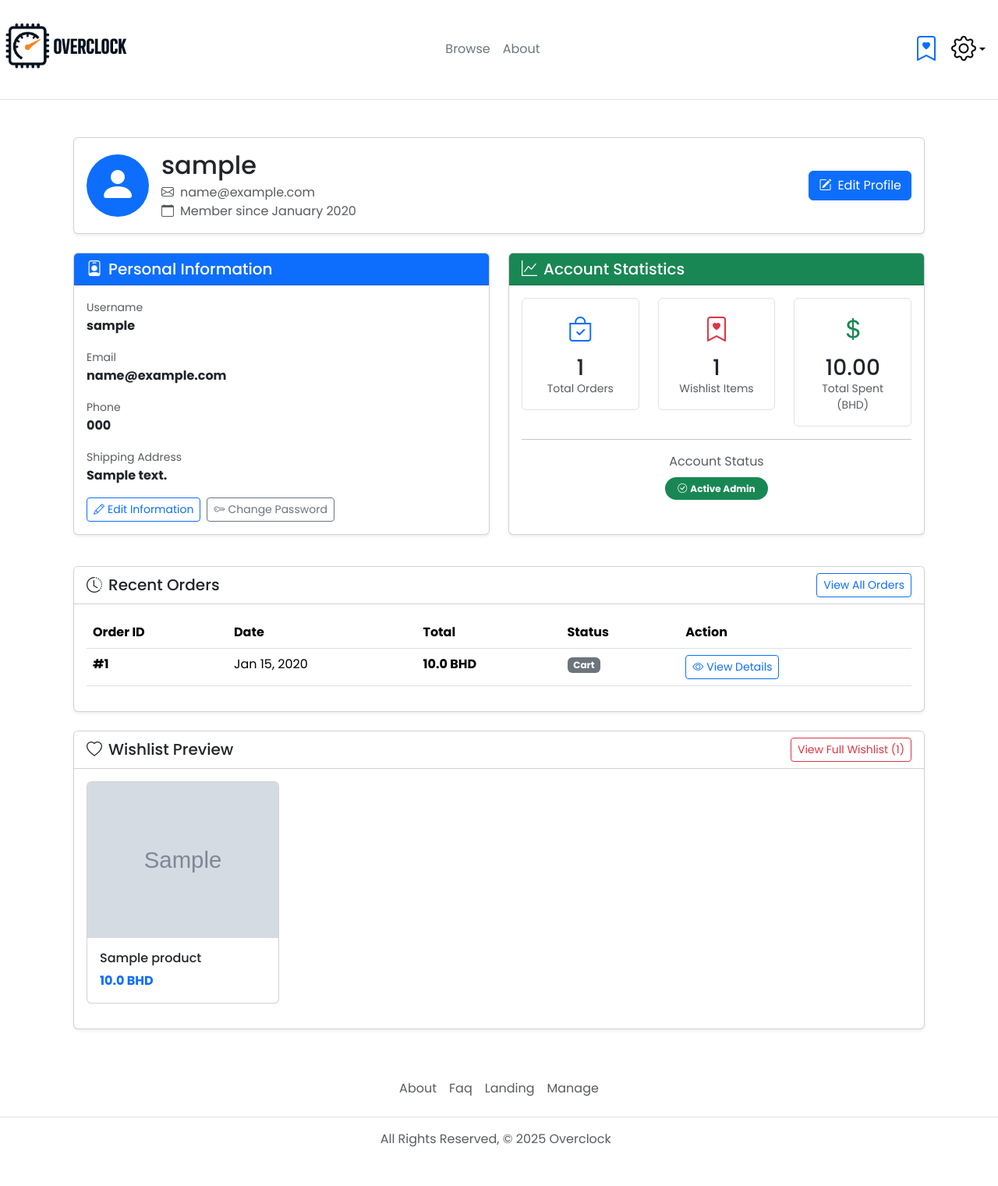
After one commit to izZERO/Overclock, a Django app: page /profile/ in a window 1280 px wide. The commit adds this page. Shown: the whole page at 78% size. Run offline with Django 5.2, Linux system fonts and the light colour scheme; a user stored in the database is signed in; tables that the repository leaves empty hold one stand-in row (values such as "Sample post"); grey boxes marked "Sample" are stand-in pictures.

Commit message:
added profile page

```diff
--- a/main/templates/base.html
+++ b/main/templates/base.html
@@ -58,12 +58,41 @@
         </li>
       </ul>
 
-      <div class="col-md-3 text-end">
+      <div class="col-md-3 text-end me-3">
         {% if user.is_authenticated %}
-        <a href="{%url 'wishlist_index'%}">
-          <i class="bi bi-bookmark-heart" style="font-size: 2rem"></i>
-        </a>
-
+        <div class="d-flex align-items-center justify-content-end gap-3">
+          <a href="{%url 'wishlist_index'%}">
+            <i class="bi bi-bookmark-heart" style="font-size: 2rem"></i>
+          </a>
+          <div class="dropdown">
+            <a
+              href="#"
+              class="d-flex align-items-center link-body-emphasis text-decoration-none dropdown-toggle"
+              data-bs-toggle="dropdown"
+            >
+              <i class="bi bi-gear" style="font-size: 2rem"></i>
+            </a>
+            <ul class="dropdown-menu dropdown-menu-end text-small shadow">
+              <li>
+                <a class="dropdown-item" href="{% url 'profile-view' %}"
+                  >Profile</a
+                >
+              </li>
+              <li><hr class="dropdown-divider" /></li>
+              <li>
+                <a href="/accounts/password_change" class="dropdown-item"
+                  >Change Password</a
+                >
+              </li>
+              <li>
+                <form action="{% url 'logout' %}" method="post">
+                  {% csrf_token %}
+                  <button class="dropdown-item" type="submit">Logout</button>
+                </form>
+              </li>
+            </ul>
+          </div>
+        </div>
         {% else %}
         <a
           href="{%url 'login'%}"
--- a/main/templates/manage_base.html
+++ b/main/templates/manage_base.html
@@ -198,7 +198,7 @@
               height="32"
               class="rounded-circle me-2"
             />
-            <strong>Admin</strong>
+            <strong>{{user.username}}</strong>
           </a>
           <ul class="dropdown-menu text-small shadow">
             <!-- <li><a class="dropdown-item" href="#">New project...</a></li>
--- /dev/null
+++ b/main/templates/user/profile.html
@@ -0,0 +1,219 @@
+{% extends "base.html" %}
+{% load static %}
+
+{% block content %}
+<div class="container py-4">
+  <!-- Profile Header -->
+  <div class="card shadow-sm mb-4">
+    <div class="card-body">
+      <div class="d-flex justify-content-between align-items-center">
+        <div class="d-flex align-items-center gap-3">
+          <div class="bg-primary rounded-circle d-flex align-items-center justify-content-center"
+               style="width: 80px; height: 80px;">
+            <i class="bi bi-person-fill text-white" style="font-size: 3rem;"></i>
+          </div>
+          <div>
+            <h2 class="mb-1">{{ user.username }}</h2>
+            <p class="text-muted mb-0">
+              <i class="bi bi-envelope me-2"></i>{{ user.email }}
+            </p>
+            <p class="text-muted mb-0">
+              <i class="bi bi-calendar me-2"></i>Member since {{ user.date_joined|date:"F Y" }}
+            </p>
+          </div>
+        </div>
+        <div>
+          <a href="{% url 'profile-edit' %}" class="btn btn-primary">
+            <i class="bi bi-pencil-square me-2"></i>Edit Profile
+          </a>
+        </div>
+      </div>
+    </div>
+  </div>
+
+  <!-- Info Cards Row -->
+  <div class="row mb-4">
+    <!-- Personal Information Card -->
+    <div class="col-md-6 mb-3">
+      <div class="card shadow-sm h-100">
+        <div class="card-header bg-primary text-white">
+          <h5 class="mb-0"><i class="bi bi-person-badge me-2"></i>Personal Information</h5>
+        </div>
+        <div class="card-body">
+          <div class="mb-3">
+            <label class="text-muted small">Username</label>
+            <p class="mb-2"><strong>{{ user.username }}</strong></p>
+          </div>
+          <div class="mb-3">
+            <label class="text-muted small">Email</label>
+            <p class="mb-2"><strong>{{ user.email }}</strong></p>
+          </div>
+          <div class="mb-3">
+            <label class="text-muted small">Phone</label>
+            <p class="mb-2"><strong>{{ user.profile.phone|default:"Not provided" }}</strong></p>
+          </div>
+          <div class="mb-3">
+            <label class="text-muted small">Shipping Address</label>
+            <p class="mb-2"><strong>{{ user.profile.address|default:"Not provided" }}</strong></p>
+          </div>
+          <div class="d-flex gap-2">
+            <a href="{% url 'profile-edit' %}" class="btn btn-sm btn-outline-primary">
+              <i class="bi bi-pencil me-1"></i>Edit Information
+            </a>
+            <a href="/accounts/password_change" class="btn btn-sm btn-outline-secondary">
+              <i class="bi bi-key me-1"></i>Change Password
+            </a>
+          </div>
+        </div>
+      </div>
+    </div>
+
+    <!-- Account Statistics Card -->
+    <div class="col-md-6 mb-3">
+      <div class="card shadow-sm h-100">
+        <div class="card-header bg-success text-white">
+          <h5 class="mb-0"><i class="bi bi-graph-up me-2"></i>Account Statistics</h5>
+        </div>
+        <div class="card-body">
+          <div class="row text-center">
+            <div class="col-4">
+              <div class="p-3 border rounded">
+                <i class="bi bi-bag-check text-primary" style="font-size: 2rem;"></i>
+                <h3 class="mt-2 mb-0">{{ total_orders }}</h3>
+                <p class="text-muted small mb-0">Total Orders</p>
+              </div>
+            </div>
+            <div class="col-4">
+              <div class="p-3 border rounded">
+                <i class="bi bi-bookmark-heart text-danger" style="font-size: 2rem;"></i>
+                <h3 class="mt-2 mb-0">{{ wishlist_count }}</h3>
+                <p class="text-muted small mb-0">Wishlist Items</p>
+              </div>
+            </div>
+            <div class="col-4">
+              <div class="p-3 border rounded">
+                <i class="bi bi-currency-dollar text-success" style="font-size: 2rem;"></i>
+                <h3 class="mt-2 mb-0">{{ total_spent|floatformat:2 }}</h3>
+                <p class="text-muted small mb-0">Total Spent (BHD)</p>
+              </div>
+            </div>
+          </div>
+
+          <hr class="my-3">
+
+          <div class="text-center">
+            <p class="text-muted mb-2">Account Status</p>
+            <span class="badge bg-success rounded-pill px-3 py-2">
+              <i class="bi bi-check-circle me-1"></i>Active {{user.profile.role|capfirst}}
+            </span>
+          </div>
+        </div>
+      </div>
+    </div>
+  </div>
+
+  <!-- Recent Orders -->
+  <div class="card shadow-sm mb-4">
+    <div class="card-header bg-white d-flex justify-content-between align-items-center">
+      <h5 class="mb-0"><i class="bi bi-clock-history me-2"></i>Recent Orders</h5>
+      {% if total_orders > 0 %}
+      <a href="#" class="btn btn-sm btn-outline-primary">View All Orders</a>
+      {% endif %}
+    </div>
+    <div class="card-body">
+      {% if recent_orders %}
+      <div class="table-responsive">
+        <table class="table table-hover">
+          <thead>
+            <tr>
+              <th>Order ID</th>
+              <th>Date</th>
+              <th>Total</th>
+              <th>Status</th>
+              <th>Action</th>
+            </tr>
+          </thead>
+          <tbody>
+            {% for order in recent_orders %}
+            <tr>
+              <td><strong>#{{ order.id }}</strong></td>
+              <td>{{ order.date_placed|date:"M d, Y" }}</td>
+              <td><strong>{{ order.total_cost }} BHD</strong></td>
+              <td>
+                {% if order.status == 'c' %}
+                <span class="badge bg-secondary">Cart</span>
+                {% elif order.status == 'p' %}
+                <span class="badge bg-info">Placed</span>
+                {% elif order.status == 't' %}
+                <span class="badge bg-warning">In Transit</span>
+                {% elif order.status == 'd' %}
+                <span class="badge bg-success">Delivered</span>
+                {% endif %}
+              </td>
+              <td>
+                <a href="#" class="btn btn-sm btn-outline-primary">
+                  <i class="bi bi-eye me-1"></i>View Details
+                </a>
+              </td>
+            </tr>
+            {% endfor %}
+          </tbody>
+        </table>
+      </div>
+      {% else %}
+      <div class="text-center py-5">
+        <i class="bi bi-cart-x text-muted" style="font-size: 4rem;"></i>
+        <p class="text-muted mt-3">No orders yet</p>
+        <a href="{% url 'browse' %}" class="btn btn-primary">
+          <i class="bi bi-shop me-2"></i>Start Shopping
+        </a>
+      </div>
+      {% endif %}
+    </div>
+  </div>
+
+  <!-- Wishlist Preview -->
+  <div class="card shadow-sm">
+    <div class="card-header bg-white d-flex justify-content-between align-items-center">
+      <h5 class="mb-0"><i class="bi bi-heart me-2"></i>Wishlist Preview</h5>
+      {% if wishlist_count > 0 %}
+      <a href="{% url 'wishlist_index' %}" class="btn btn-sm btn-outline-danger">
+        View Full Wishlist ({{ wishlist_count }})
+      </a>
+      {% endif %}
+    </div>
+    <div class="card-body">
+      {% if wishlist_items %}
+      <div class="row">
+        {% for product in wishlist_items %}
+        <div class="col-md-3 col-sm-6 mb-3">
+          <div class="card h-100">
+            <img
+              src="{% static product.image|cut:'main/static/' %}"
+              class="card-img-top"
+              alt="{{ product.name }}"
+              style="height: 200px; object-fit: cover;"
+            />
+            <div class="card-body">
+              <h6 class="card-title">{{ product.name }}</h6>
+              <p class="text-primary mb-0">
+                <strong>{{ product.price }} BHD</strong>
+              </p>
+            </div>
+          </div>
+        </div>
+        {% endfor %}
+      </div>
+      {% else %}
+      <div class="text-center py-5">
+        <i class="bi bi-heart text-muted" style="font-size: 4rem;"></i>
+        <p class="text-muted mt-3">Your wishlist is empty</p>
+        <a href="{% url 'browse' %}" class="btn btn-outline-danger">
+          <i class="bi bi-heart me-2"></i>Add Items to Wishlist
+        </a>
+      </div>
+      {% endif %}
+    </div>
+  </div>
+</div>
+{% endblock content %}
--- a/main/urls.py
+++ b/main/urls.py
@@ -46,6 +46,7 @@ urlpatterns = [
     path("", views.landing, name="landing"),
     path("about/", views.about, name="about"),
     # Profile
+    path("profile/", views.profile_view, name="profile-view"),
     path("profile/edit", views.profile, name="profile-edit"),
     # Order
     path("manage/orders/", views.OrderList.as_view(), name="orders_index"),
--- a/main/views.py
+++ b/main/views.py
@@ -87,6 +87,34 @@ def profile(request):
         "user/profile_edit.html",
         {"user_form": user_form, "profile_form": profile_form},
     )
+
+
+@login_required
+def profile_view(request):
+    recent_orders = Order.objects.filter(user_id=request.user).order_by("-date_placed")[
+        :5
+    ]
+
+    total_orders = Order.objects.filter(user_id=request.user).count()
+
+    # Generator expression, its like list comprehension but more memory effective in this usecase
+    total_spent = sum(
+        order.total_cost for order in Order.objects.filter(user_id=request.user)
+    )
+
+    wishlist, created = Wishlist.objects.get_or_create(user=request.user)
+    wishlist_items = wishlist.products.all()[:4]
+    wishlist_count = wishlist.products.count()
+
+    context = {
+        "recent_orders": recent_orders,
+        "total_orders": total_orders,
+        "total_spent": total_spent,
+        "wishlist_items": wishlist_items,
+        "wishlist_count": wishlist_count,
+    }
+
+    return render(request, "user/profile.html", context)
 
 
 # Admin Views
```
